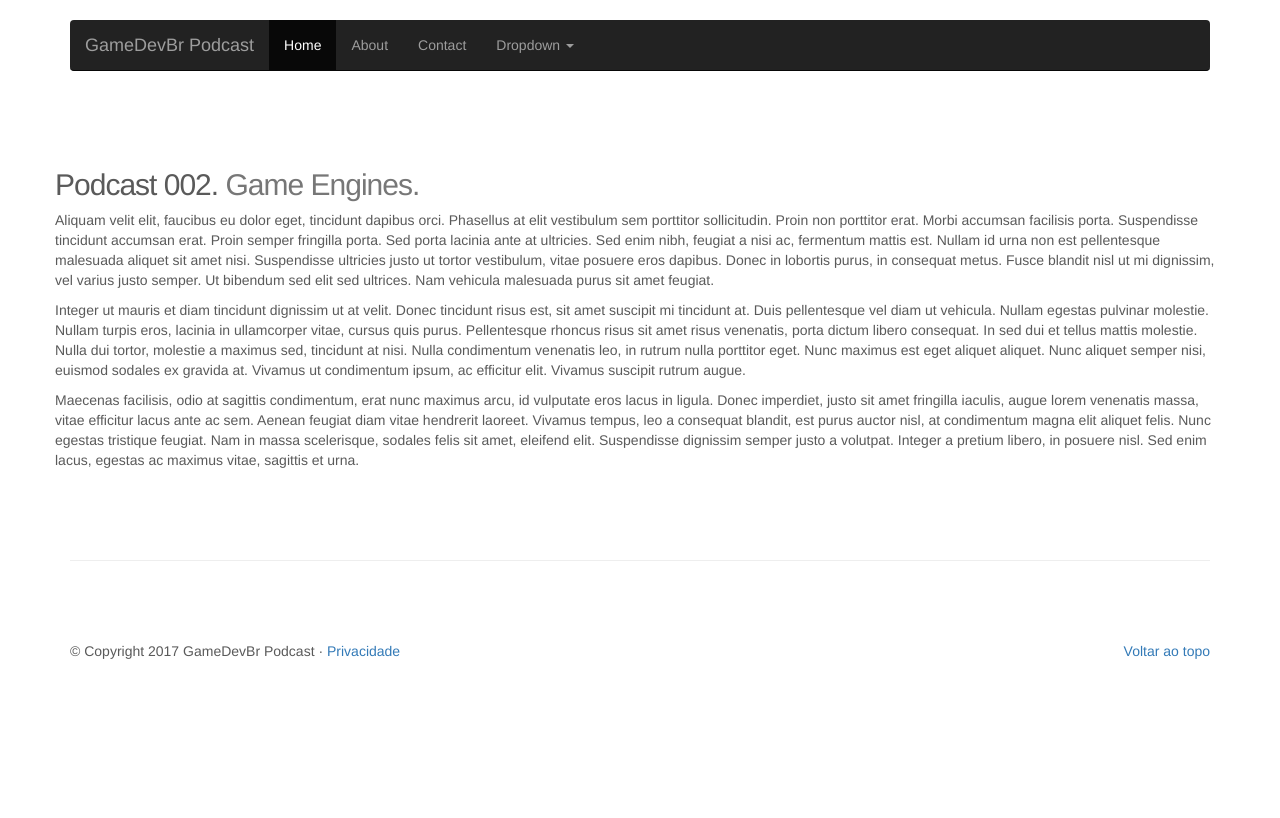
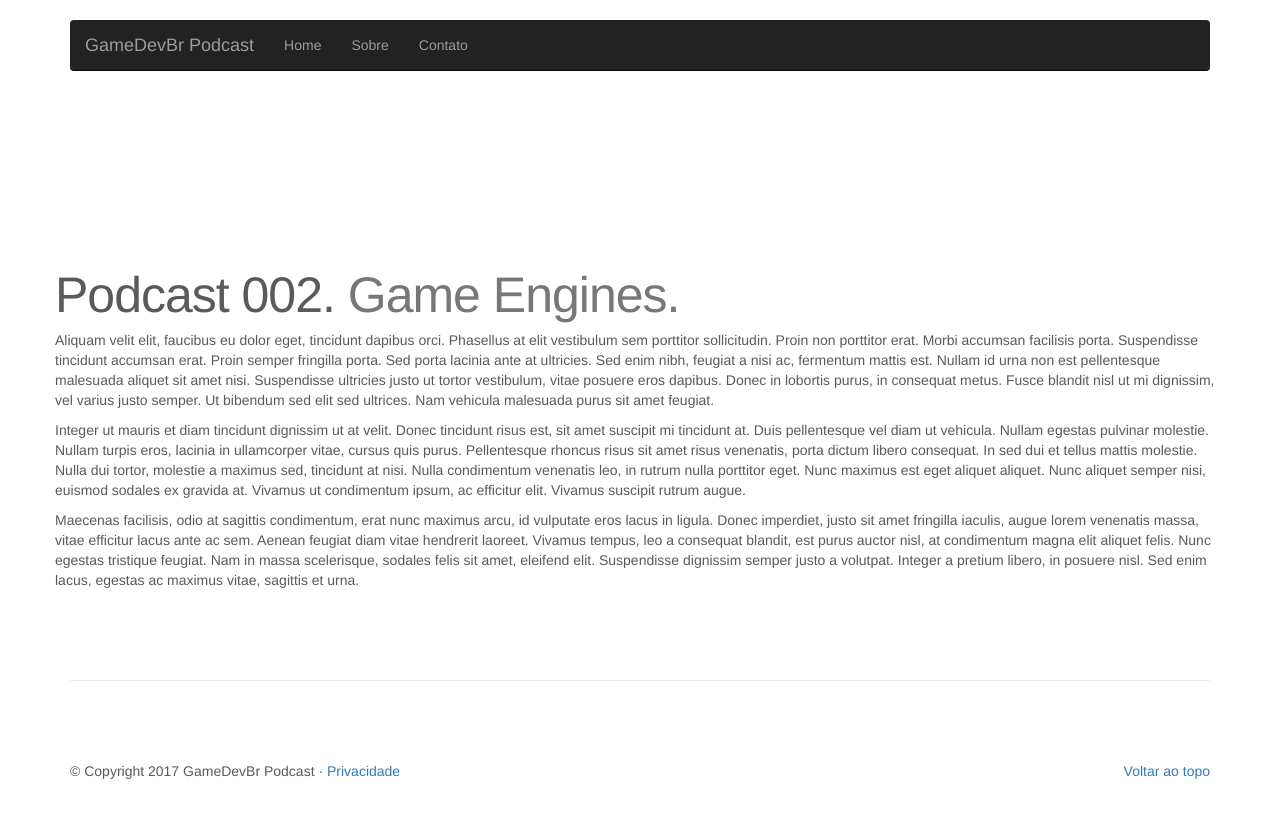
Before and after one commit to gamedevbr-podcast/gamedevbr-podcast.github.io, a Jekyll site: the page built from _posts/2017-05-11-engines.md, in a window 1280 px wide. Shown: the top 818 px of the page. Built offline with Jekyll 4.4.1, drawn with Linux system fonts in a browser that asks for light colours; comment, search, counter and statistics services are not loaded.

Commit message:
Pages and menu links

```diff
--- a/_includes/menu.html
+++ b/_includes/menu.html
@@ -17,21 +17,9 @@
           </div>
           <div id="navbar" class="navbar-collapse collapse">
             <ul class="nav navbar-nav">
-              <li class="active"><a href="#">Home</a></li>
-              <li><a href="#about">About</a></li>
-              <li><a href="#contact">Contact</a></li>
-              <li class="dropdown">
-                <a href="#" class="dropdown-toggle" data-toggle="dropdown" role="button" aria-haspopup="true" aria-expanded="false">Dropdown <span class="caret"></span></a>
-                <ul class="dropdown-menu">
-                  <li><a href="#">Action</a></li>
-                  <li><a href="#">Another action</a></li>
-                  <li><a href="#">Something else here</a></li>
-                  <li role="separator" class="divider"></li>
-                  <li class="dropdown-header">Nav header</li>
-                  <li><a href="#">Separated link</a></li>
-                  <li><a href="#">One more separated link</a></li>
-                </ul>
-              </li>
+              <li class="{% if page.url == '/' %}active{% endif %}"><a href="{{ site.baseUrl }}">Home</a></li>
+              <li class="{% if page.url contains '/sobre' %}active{% endif %}"><a href="{{ site.baseUrl }}/sobre">Sobre</a></li>
+              <li class="{% if page.url contains '/contato' %}active{% endif %}"><a href="{{ site.baseUrl }}/contato">Contato</a></li>
             </ul>
           </div>
         </div>
--- a/_layouts/post.html
+++ b/_layouts/post.html
@@ -3,7 +3,7 @@ layout: default
 ---
 
 <div class="row featurette">
-    <h2 class="featurette-heading-post">{{ page.title }}. <span class="text-muted">{{ page.subtitle }}.</span></h2>
+    <h2 class="featurette-heading">{{ page.title }}. <span class="text-muted">{{ page.subtitle }}.</span></h2>
     <p>{{ content }}</p>
 </div>
 
--- a/css/podcast.css
+++ b/css/podcast.css
@@ -95,12 +95,6 @@ body {
   letter-spacing: -1px;
 }
 
-.featurette-heading-post {
-  font-weight: 150;
-  line-height: 1;
-  letter-spacing: -1px;
-}
-
 
 /* RESPONSIVE CSS
 -------------------------------------------------- */
```
Also changed, not shown: _layouts/page_no_comment.html (added, +7 -0 lines), contato.md (added, +6 -0 lines), privacidade.md (added, +18 -0 lines), sobre.md (added, +6 -0 lines).
